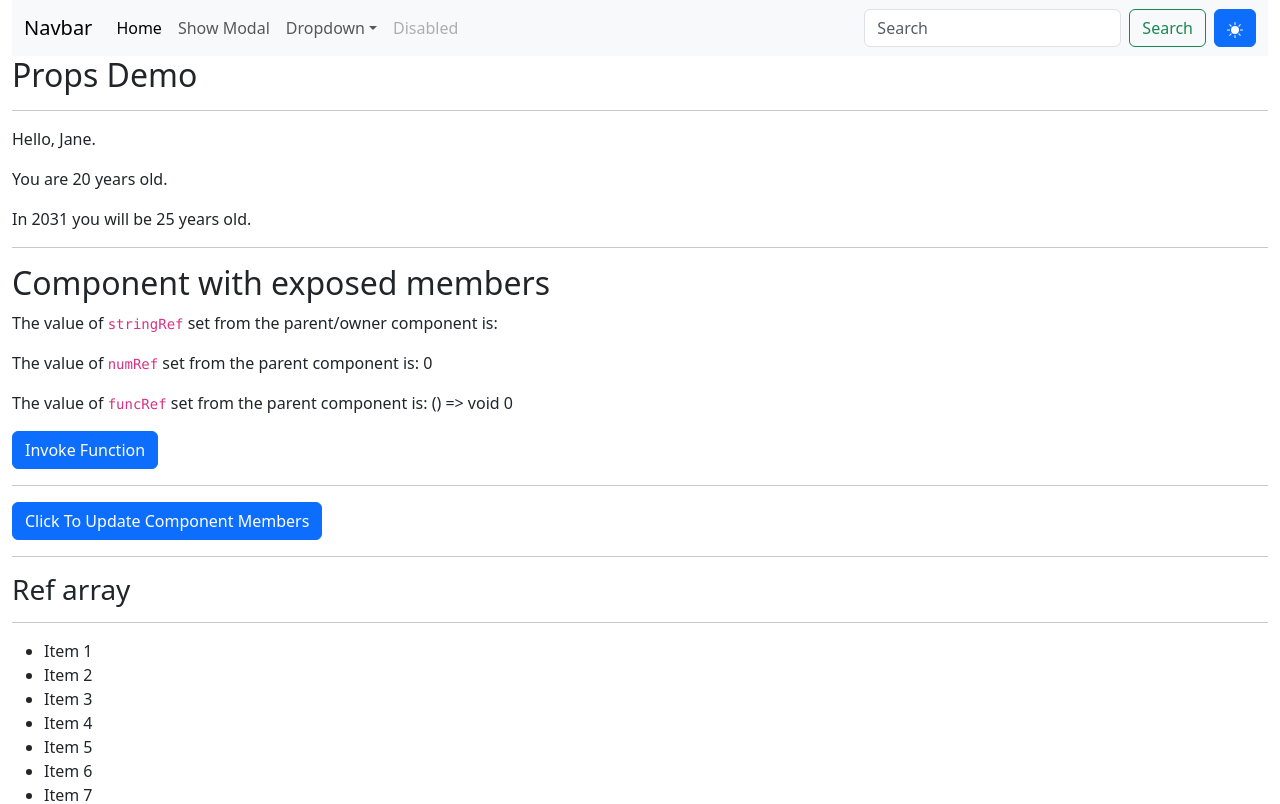
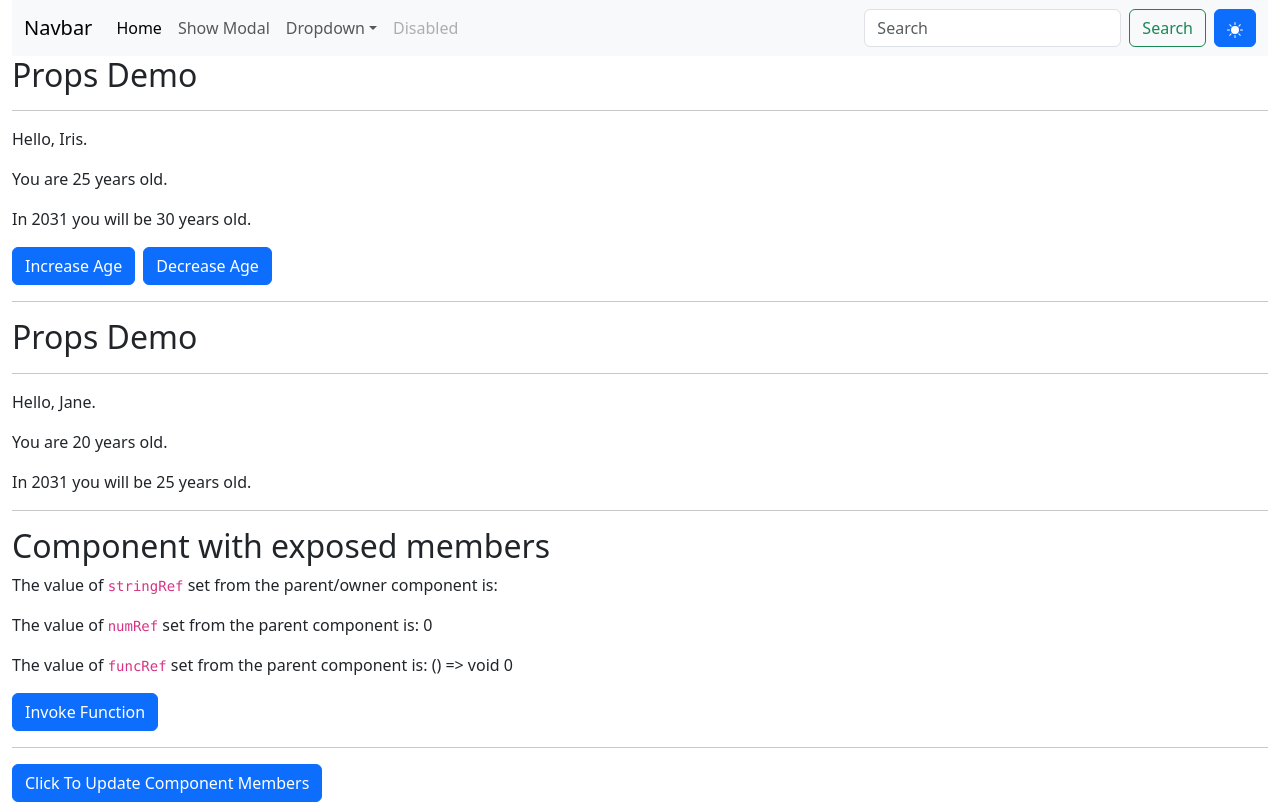
Before and after one commit to FlameWolf/vue-project, a Vue app: page / in a window 1280 px wide. Shown: the top 804 px of the page. Built offline with nearby package versions, Linux system fonts and the light colour scheme.

Commit message:
Add event demo component

```diff
--- a/src/App.vue
+++ b/src/App.vue
@@ -1,14 +1,30 @@
 <script setup lang="ts">
 	import "@/styles.css";
+	import { ref } from "vue";
+	import { emptyString } from "@/constants/common";
 	import Navbar from "@/components/Navbar.vue";
+	import EventDemo from "@/components/EventDemo.vue";
 	import PropsDemo from "@/components/PropsDemo.vue";
 	import RefDemo from "@/components/RefDemo.vue";
 	import WatchDemo from "@/components/WatchDemo.vue";
 	import FormDemo from "@/components/FormDemo.vue";
 	import ConfirmModal from "@/components/ConfirmModal.vue";
+
+	const age = ref(25);
+	const ageChangeMessage = ref(emptyString);
+	function onAgeIncrease(step: number) {
+		age.value += step;
+		ageChangeMessage.value = `Age increased: new age: ${age.value}`;
+	}
+	function onAgeDecrease(step: number) {
+		age.value -= step;
+		ageChangeMessage.value = `Age decreased: new age: ${age.value}`;
+	}
 </script>
 <template>
 	<Navbar/>
+	<EventDemo name="Iris" :age greeting="Hello" :age-step="2" @increase-age="onAgeIncrease" @decrease-age="onAgeDecrease"/>
+	<p>{{ ageChangeMessage }}</p>
 	<PropsDemo name="Jane" :age="20" greeting="Hello"/>
 	<RefDemo/>
 	<WatchDemo/>
--- /dev/null
+++ b/src/components/EventDemo.vue
@@ -0,0 +1,36 @@
+<script setup lang="ts">
+	const { name, age, greeting, ageStep } = defineProps<{
+		name: string;
+		age: number;
+		greeting: string;
+		ageStep?: number;
+	}>();
+	const emit = defineEmits({
+		increaseAge: (years: number) => {
+			if (typeof years !== "number") {
+				return false;
+			}
+			return true;
+		},
+		decreaseAge: (years: number) => {
+			if (typeof years !== "number") {
+				return false;
+			}
+			return true;
+		}
+	});
+	const currentYear = new Date().getFullYear();
+	const yearsToAdd = 5;
+</script>
+<template>
+	<h2>Props Demo</h2>
+	<hr/>
+	<p>{{ greeting }}, {{ name }}.</p>
+	<p>You are {{ age }} years old.</p>
+	<p>In {{ currentYear + yearsToAdd }} you will be {{ age + yearsToAdd }} years old.</p>
+	<div class="d-flex gap-2">
+		<button class="btn btn-primary" @click="emit(`increaseAge`, ageStep ?? 1)">Increase Age</button>
+		<button class="btn btn-primary" @click="emit('decreaseAge', ageStep ?? 1)">Decrease Age</button>
+	</div>
+	<hr/>
+</template>
```
